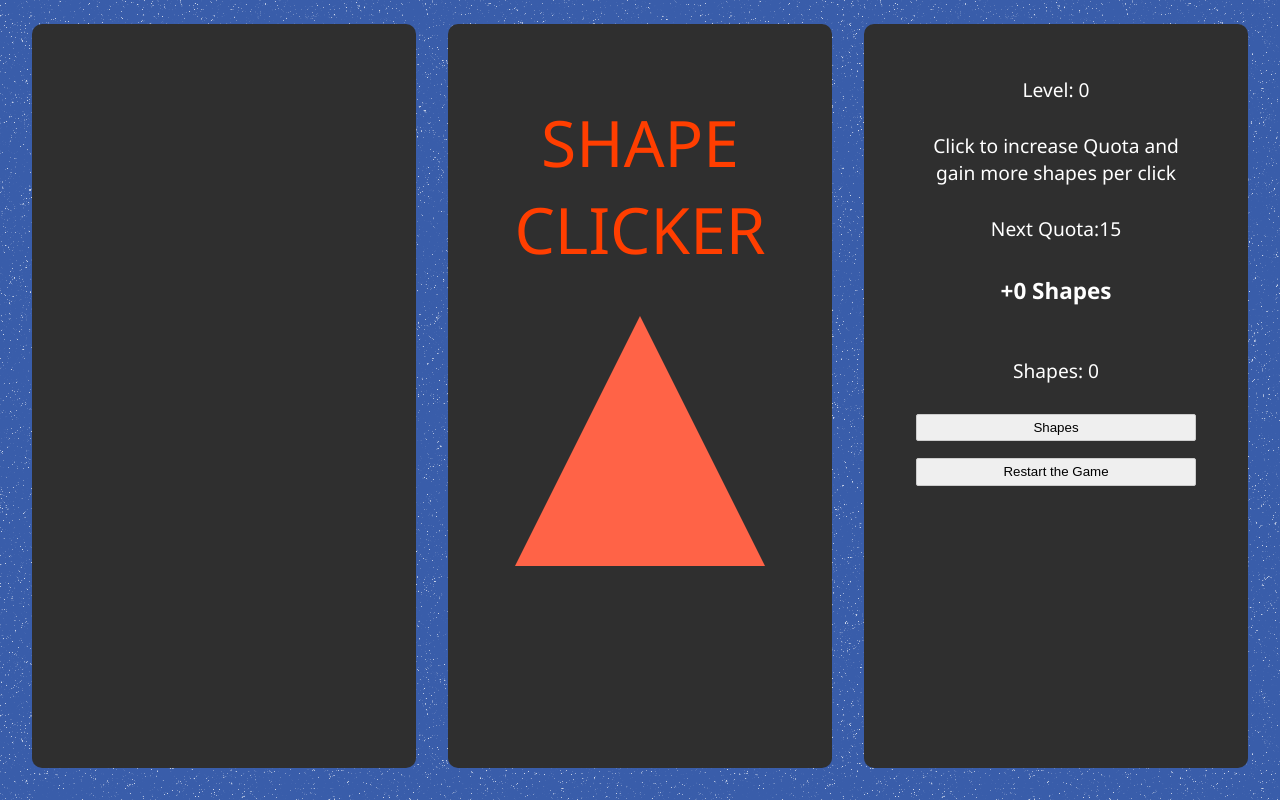
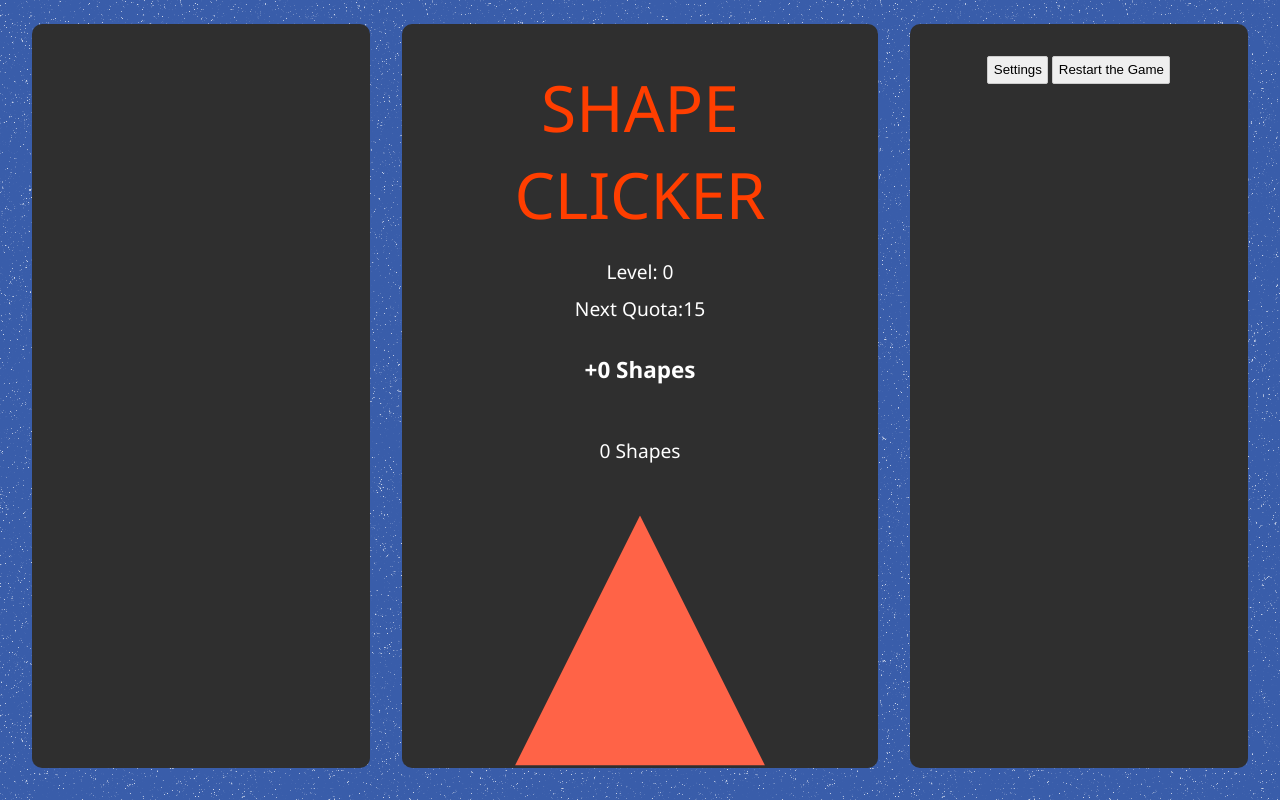
Before and after one commit to DihyahAdib/svelte-shape-clicker, a Svelte app: page / in a window 1280 px wide. Built offline with nearby package versions, Linux system fonts and the light colour scheme.

Commit message:
modallllllllllllllllllllllllllllllllllllllllllllllllllllll

```diff
--- a/public/global.css
+++ b/public/global.css
@@ -8,6 +8,9 @@ html {
 	background-color: #717171;
 	background-image: url(/nnnoise.svg);
 	background-repeat: repeat;
+	-webkit-user-select: none;
+	-ms-user-select: none;
+	user-select: none;
 }
 
 main-container {
@@ -16,7 +19,19 @@ main-container {
 }
 
 main {
-	width: 50%;
+	width: 40%;
+	height: 85vh;
+	padding: 2em;
+	margin: 1em;
+	text-align: center;
+	color: white;
+	background-color: rgb(47, 47, 47);
+	border-radius: 10px;
+	font-family: "Segoe UI", "Helvetica Neue", sans-serif;
+}
+
+main-game {
+	width: 60%;
 	height: 85vh;
 	padding: 2em;
 	margin: 1em;
--- a/src/App.svelte
+++ b/src/App.svelte
@@ -1,11 +1,13 @@
 <!-- app.svelte file -->
 <script lang="ts">
+  import { fade, fly } from "svelte/transition";
   let level = 0;
   let shapesClicked = 0;
   let achievements = 0;
   let multiplier = 0.0;
   let quota = 15;
   let currentQuo = 0;
+  let isOpen = false;
 
   const loadState = () => {
     const savedState = JSON.parse(
@@ -37,6 +39,27 @@
     );
   };
 
+  function formatPlaceValue(number: number): string {
+    const formatter = new Intl.NumberFormat("en-US", {
+      maximumFractionDigits: 2,
+    });
+
+    if (number >= 1_000_000_000_000_000_000) {
+      return formatter.format(number / 1_000_000_000_000_000_000) + "Qn"; // Quintillion
+    } else if (number >= 1_000_000_000_000_000) {
+      return formatter.format(number / 1_000_000_000_000_000) + "Qt"; // Quadrillion
+    } else if (number >= 1_000_000_000_000) {
+      return formatter.format(number / 1_000_000_000_000) + "T"; // Trillion
+    } else if (number >= 1_000_000_000) {
+      return formatter.format(number / 1_000_000_000) + "B"; // Billion
+    } else if (number >= 1_000_000) {
+      return formatter.format(number / 1_000_000) + "M"; // Million
+    } else if (number >= 1_000) {
+      return formatter.format(number / 1_000) + "K"; // Thousand
+    }
+    return formatter.format(number); // Less than 1,000
+  }
+
   const handleClickBigShape = () => {
     shapesClicked++;
     shapesClicked += multiplier;
@@ -63,15 +86,36 @@
     console.log("multiplier:", multiplier);
   }
   $: level = 0; //test shape change to levels here.
+  $: shapesClicked = 0; //test place value changes to shapes here.
 </script>
 
 <body>
   <main-container>
     <main></main>
-    <main>
+    <main-game>
       <h1>Shape Clicker</h1>
+      <stats-container>
+        <level>Level: {level}</level>
+        {#if level === 1}
+          current Quota:{quota}
+        {:else}
+          Next Quota:{quota}{/if}
+        <h3>+{multiplier} Shapes</h3>
+
+        <p>{formatPlaceValue(shapesClicked)} Shapes</p>
+
+        {#if level === 1 && quota < 46}
+          <prompt-frame in:fly={{ y: 200, duration: 500 }} out:fade>
+            <div id="prompt">
+              Congrats! Youve reached your first quota, this will give you more
+              shapes added onto the ones your already clicking. You get it? ok
+              just keep clicking and ill get out of your hair!
+            </div>
+          </prompt-frame>
+        {/if}
+      </stats-container>
       <svg-handler>
-        {#if level < 5}
+        {#if level < 15}
           <svg
             width="250"
             height="250"
@@ -89,7 +133,7 @@
           >
             <polygon id="" points="125,0 250,250 0,250" fill="#ff6347" />
           </svg>
-        {:else if level >= 5 && level < 15}
+        {:else if level >= 15 && level < 50}
           <svg
             width="250"
             height="250"
@@ -105,7 +149,7 @@
           >
             <rect width="250" height="250" fill="#2196f3" />
           </svg>
-        {:else if level >= 15 && level < 30}
+        {:else if level >= 50 && level < 150}
           <svg
             width="250"
             height="250"
@@ -128,7 +172,7 @@
               fill="#00bcd4"
             ></rect>
           </svg>
-        {:else if level >= 30 && level < 50}
+        {:else if level >= 150 && level < 300}
           <svg
             width="250"
             height="250"
@@ -147,7 +191,7 @@
               fill="#e91e63"
             />
           </svg>
-        {:else if level >= 50 && level < 100}
+        {:else if level >= 300 && level < 500}
           <svg
             width="250"
             height="250"
@@ -169,7 +213,7 @@
               fill="#00bcd4"
             />
           </svg>
-        {:else if level >= 100 && level < 200}
+        {:else if level >= 500 && level < 1000}
           <svg
             width="250"
             height="250"
@@ -211,7 +255,7 @@
               ></svg
             >
           </svg>
-        {:else if level >= 200 && level < 500}
+        {:else if level >= 1000 && level < 2500}
           <svg
             width="250"
             height="250"
@@ -239,7 +283,7 @@
               transform="rotate(0, 0, 0)"
             />
           </svg>
-        {:else if level >= 500}
+        {:else if level >= 2500}
           <svg
             xmlns="http://www.w3.org/2000/svg"
             viewBox="0 0 800 800"
@@ -330,25 +374,13 @@
           You broke the Gamepad... Somehow.
         {/if}
       </svg-handler>
-    </main>
+    </main-game>
     <main>
-      <stats-container>
-        <level>Level: {level}</level>
-
-        <p>Click to increase Quota and gain more shapes per click</p>
-
-        {#if level === 1}
-          current Quota:{quota}
-        {:else}
-          Next Quota:{quota}
+      {#if isOpen}
+        <p>Show me</p>
       {/if}
 
-        <h3>+{multiplier} Shapes</h3>
-
-        <p>Shapes: {shapesClicked}</p>
-
-        <button>Shapes</button>
-
+      <button on:click={() => (isOpen = !isOpen)}>Settings</button>
       <button
         class="restart-game"
         on:click={() => {
@@ -356,31 +388,37 @@
         }}
         >Restart the Game
       </button>
-        {#if quota === 15}
-          <div class="prompt make-prompt-unseen">some Text</div>
-        {:else}
-          <div class="prompt make-prompt-seen">some Text</div>
-        {/if}
-      </stats-container>
     </main>
   </main-container>
 </body>
 
 <style>
   h1 {
+    margin: 8px;
+    padding: 0;
     color: #ff3e00;
     text-transform: uppercase;
     font-size: 4em;
-    font-weight: 100;
+    font-weight: 400;
   }
-
-  .prompt {
-    visibility: hidden;
+  svg {
+    position: fixed;
+    transform: translate(-50%, 5%);
+    outline: none;
   }
-  .prompt.make-prompt-unseen {
-    visibility: hidden;
+  prompt-frame {
+    position: absolute;
+    width: 50%;
+    z-index: 99;
+    background-color: rgba(226, 232, 236, 0);
   }
-  .prompt.make-prompt-seen {
-    visibility: visible;
+  #prompt {
+    background: rgba(0, 0, 0, 0.8);
+    color: white;
+    padding: 20px;
+    border-radius: 10px;
+    box-shadow: 0 4px 6px rgba(0, 0, 0, 0.398);
+    text-wrap: wrap;
+    text-align: left;
   }
 </style>
```
Lines whose indentation alone changed are shown as unchanged.
